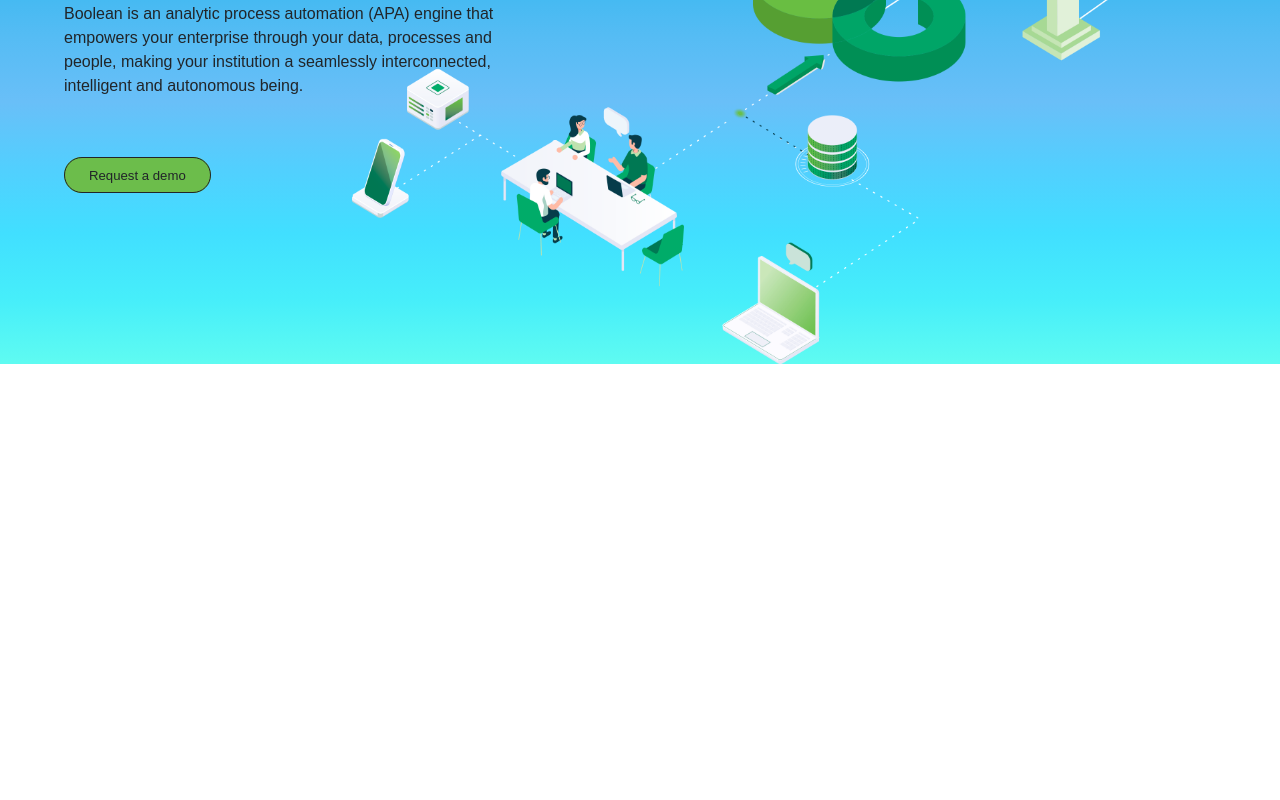
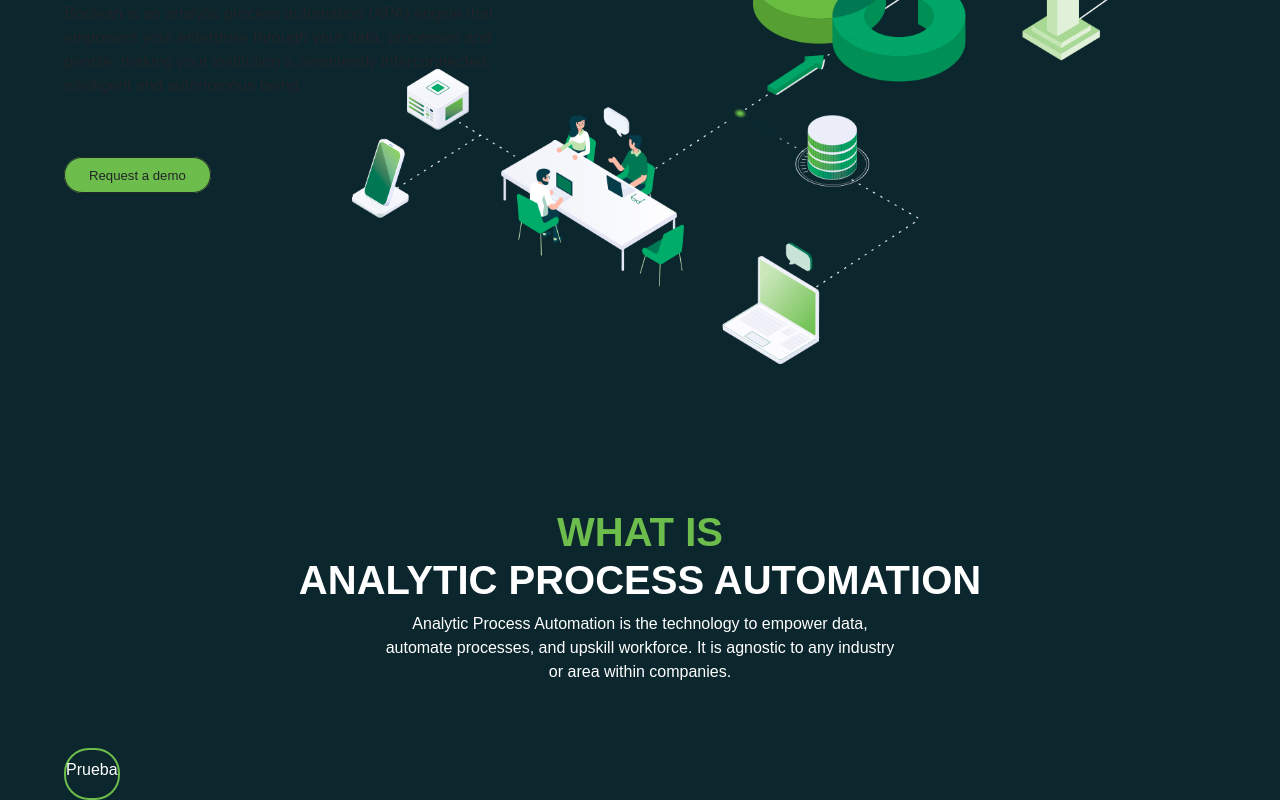
Before and after one commit to dokodeko/backbone, a Next.js app: page / in a window 1280 px wide. Shown: the part 357-1157 px from the top of the page. Before the commit the page ends 800 px from the top, so only its background shows below. Built offline with nearby package versions, Linux system fonts and the light colour scheme.

Commit message:
creando componente de Card

```diff
--- /dev/null
+++ b/components/paginas/AnalyticsIndex.jsx
@@ -0,0 +1,30 @@
+import style from "./index.module.css";
+import Card from "../ui/Card";
+
+const AnalyticsIndex = () => {
+  return (
+    <section
+      id="analytics_index"
+      className={`contenedor flex_box ${style.contenedor_analytics}`}
+    >
+      <h2
+        className={`colorVerde text-center titulo_tamano titulo ${style.titulo_analytics}`}
+      >
+        WHAT IS
+        <br />
+        <span className="colorBlanco">ANALYTIC PROCESS AUTOMATION</span>
+      </h2>
+      <p className="colorBlanco">
+        Analytic Process Automation is the technology to empower data, automate
+        processes, and upskill workforce. It is agnostic to any industry or area
+        within companies.
+      </p>
+      <div className="flex_box w-100">
+        <Card texto="Prueba">
+          <h4></h4>
+        </Card>
+      </div>
+    </section>
+  );
+};
+export default AnalyticsIndex;
--- a/components/paginas/HeroIndex.jsx
+++ b/components/paginas/HeroIndex.jsx
@@ -1,10 +1,10 @@
 import Boton from "../ui/Boton";
-import style from "./HeroIndex.module.css";
+import style from "./index.module.css";
 const HeroIndex = () => {
   return (
     <section className={`contenedor flex_box ${style.fondo}`} id="hero_index">
       <div className={style.cont_izquierda}>
-        <h1 className="colorVerde">
+        <h1 className="colorVerde titulo">
           MAKE YOUR INSTITUTION
           <br /> <span className="colorBlanco">INTELLIGENT</span>
         </h1>
--- a/components/paginas/HeroIndex.module.css
+++ b/components/paginas/index.module.css
@@ -20,3 +20,19 @@
 .boton {
   background-color: var(--verde);
 }
+/* index analytics */
+.titulo_analytics {
+  width: 100%;
+  margin-left: auto;
+  margin-right: auto;
+}
+.contenedor_analytics {
+  margin-top: 9rem;
+}
+.contenedor_analytics > p {
+  width: 45%;
+  margin-left: auto;
+  margin-right: auto;
+  text-align: center;
+  margin-bottom: 4rem;
+}
--- /dev/null
+++ b/components/ui/Card.jsx
@@ -0,0 +1,11 @@
+import style from "./ui.module.css";
+const Card = (props) => {
+  const { texto } = props;
+  return (
+    <div className={style.card_custom}>
+      <h4>{props.children}</h4>
+      <p className="colorBlanco">{texto}</p>
+    </div>
+  );
+};
+export default Card;
--- a/components/ui/ui.module.css
+++ b/components/ui/ui.module.css
@@ -12,5 +12,10 @@
   background-color: transparent;
   border-color: red;
   color: #fff;
+}
 
+/* Cards */
+.card_custom {
+  border-radius: 25px;
+  border: 2px solid var(--verde);
 }
--- a/pages/index.jsx
+++ b/pages/index.jsx
@@ -1,10 +1,12 @@
 import Layout from "../components/layout/Layout";
 import HeroIndex from "../components/paginas/HeroIndex";
+import AnalyticsIndex from "../components/paginas/AnalyticsIndex";
 
 export default function Home() {
   return (
     <Layout>
       <HeroIndex />
+      <AnalyticsIndex />
     </Layout>
   );
 }
--- a/styles/globals.css
+++ b/styles/globals.css
@@ -3,21 +3,7 @@
   --verde: #6cbd4b;
 }
 .fondo_pagina {
-  background-image: linear-gradient(
-    to bottom,
-    #55bc51,
-    #00c088,
-    #00c0b9,
-    #00bcdc,
-    #00b5ec,
-    #3ab8f0,
-    #55bcf4,
-    #69bff8,
-    #52cffe,
-    #41dfff,
-    #46eefa,
-    #5ffbf1
-  );
+  background-color: #0b262d;
   overflow: hidden;
 }
 * {
@@ -65,3 +51,6 @@
   display: flex;
   flex-wrap: wrap;
 }
+.titulo_tamano {
+  font-size: 2.5rem;
+}
```
